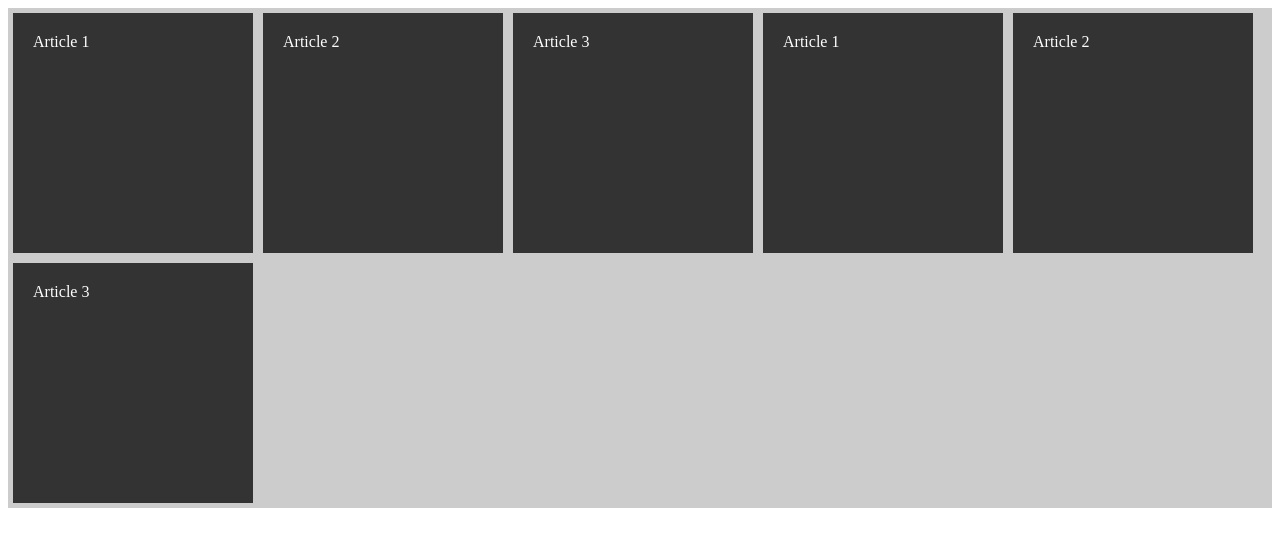
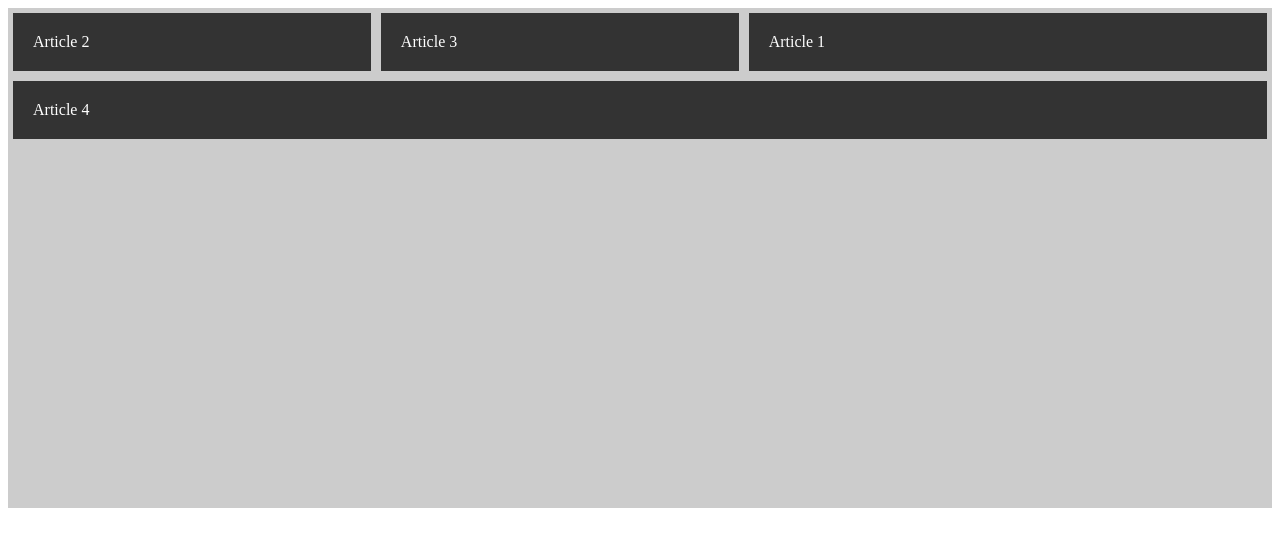
Before and after one commit to LeonardoSoaresNunes/Desenvolvendo-Site-Com-FlexBox, a plain HTML site: page index.html in a window 1280 px wide. Drawn offline with Linux system fonts and the light colour scheme.

Commit message:
Correções e Alterações

```diff
--- a/css/style.css
+++ b/css/style.css
@@ -19,7 +19,7 @@
     align-items:stretch;
     /* flex-start | flex-end  |  center|baseline  alinaha de acordo com o conteudo */
 
-    align-content:stretch;
+    align-content:flex-start;
      /* flex-start | flex-end  |  center|space-betwen | space-around  |stretch  */
 
 }
@@ -31,6 +31,17 @@
     color: #fff;
     padding: 20px;
     margin: 5px;
-    width: 200px;
+    width: 30px;
+
+    flex-grow: 1;
+    flex-shrink: 1;
+    flex-basis: 300px;
+
+    flex: 1 1 300;/*  resume todas as opções acima */
+
 
 }
+.article-1{order: 3;flex-grow: 10;flex-shrink: 3;}
+.article-2{order: 1; align-self:auto;}
+.article-3{order: 2;}
+.article-4{order: 4;}
--- a/index.html
+++ b/index.html
@@ -24,14 +24,8 @@
             Article 3
         </article>
 
-        <article class="item article-1">
-            Article 1
-        </article>
-        <article class="item article-2">
-            Article 2
-        </article>
-        <article class="item article-3">
-            Article 3
+        <article class="item article-4">
+            Article 4
         </article>
 
 
```
